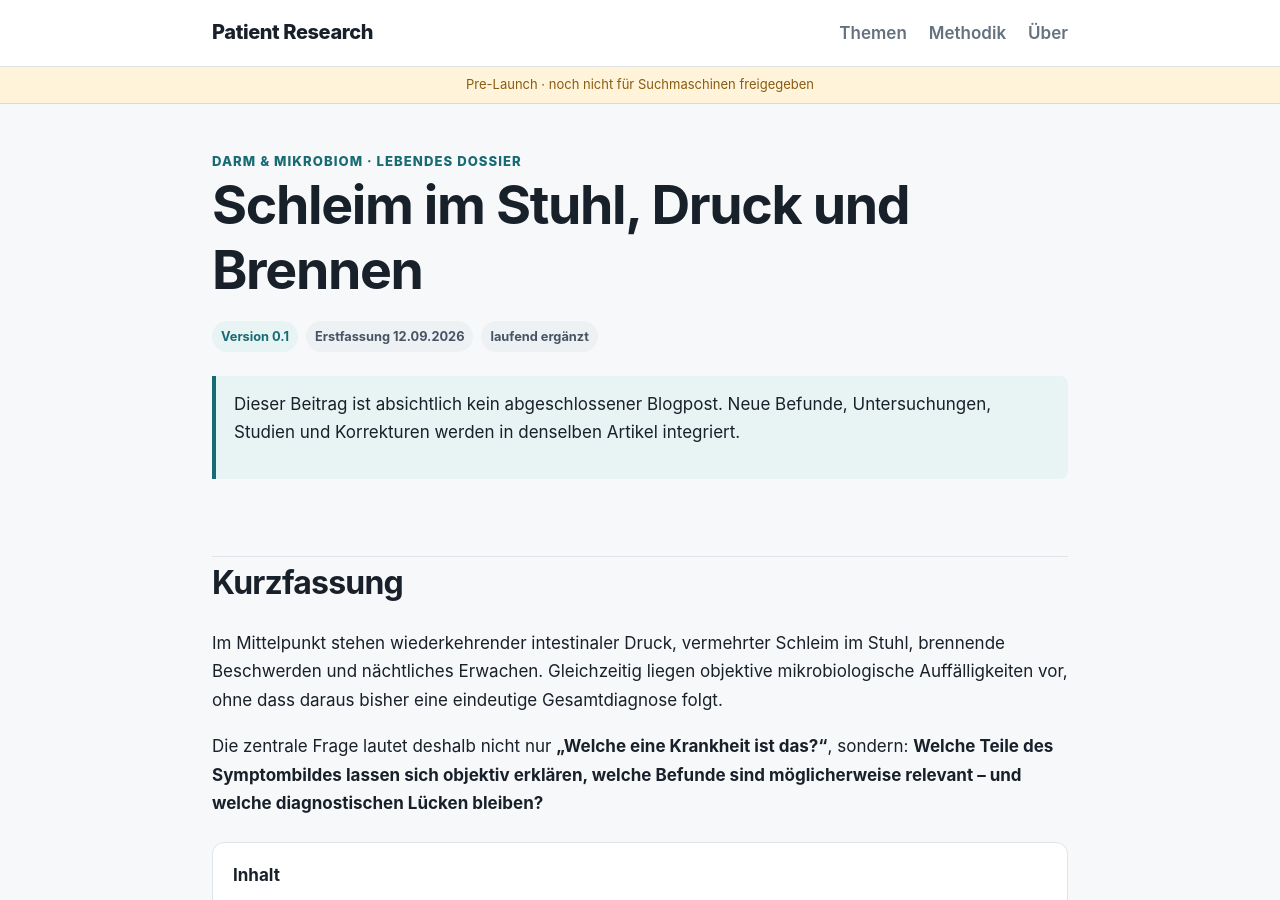
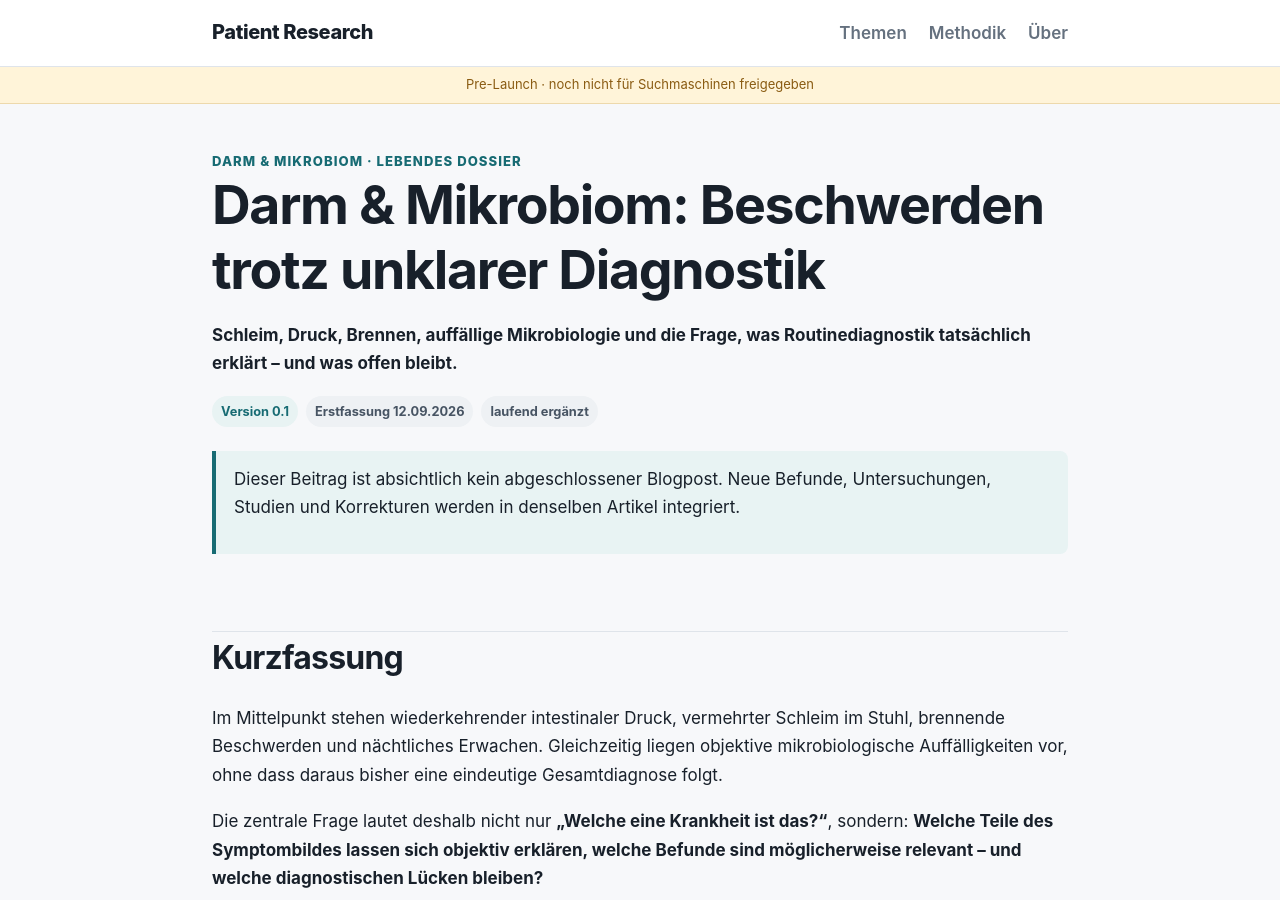
Before and after one commit to open-research-works/Patient-Research, a Jekyll site: the page built from artikel/gi-dossier.md, in a window 1280 px wide and 900 px high. Built offline with Jekyll 4.4.1, drawn with Linux system fonts in a browser that asks for light colours; some of the changed text lies outside the part shown.

Commit message:
Use topic-led title for GI dossier

```diff
--- a/artikel/gi-dossier.md
+++ b/artikel/gi-dossier.md
@@ -1,13 +1,15 @@
 ---
 layout: page
-title: "Schleim im Stuhl, Druck und Brennen: ein fortlaufendes GI-Dossier"
-description: "Fortlaufendes Falldossier zu Schleim, Druck, Brennen, Dysbiose, E.-coli-Isolaten, Phagen und offener GI-Diagnostik."
+title: "Darm & Mikrobiom: Beschwerden trotz unklarer Diagnostik"
+description: "Fortlaufendes GI-Dossier zu Schleim, Druck, Brennen, Dysbiose, E.-coli-Isolaten, Phagen und offenen diagnostischen Fragen."
 permalink: /artikel/gi-dossier/
 ---
 
 <div class="eyebrow">Darm & Mikrobiom · lebendes Dossier</div>
 
-# Schleim im Stuhl, Druck und Brennen
+# Darm & Mikrobiom: Beschwerden trotz unklarer Diagnostik
+
+**Schleim, Druck, Brennen, auffällige Mikrobiologie und die Frage, was Routinediagnostik tatsächlich erklärt – und was offen bleibt.**
 
 <div class="status-row"><span class="pill live">Version 0.1</span><span class="pill">Erstfassung 12.09.2026</span><span class="pill">laufend ergänzt</span></div>
 
@@ -199,6 +201,10 @@ Erste Fassung des lebenden GI-Dossiers mit aktuellem Symptomkomplex, mikrobiolog
 
 Navigation, Inhaltsverzeichnis und Evidenzdarstellung für die öffentliche Wissensarchiv-Version überarbeitet; medizinische Kernaussagen der Version 0.1 nicht erweitert.
 
+### Titelstruktur – 13.09.2026
+
+Der Haupttitel wurde themenorientiert formuliert. Die konkreten Symptome stehen jetzt im Untertitel statt im Seitentitel.
+
 ---
 
 *Hinweis: Dieser Beitrag dokumentiert und analysiert einen anonymisierten Einzelfall. Er ersetzt keine individuelle ärztliche Diagnostik oder Behandlung und leitet aus zeitlichen Zusammenhängen keine Kausalität ab.*
```
